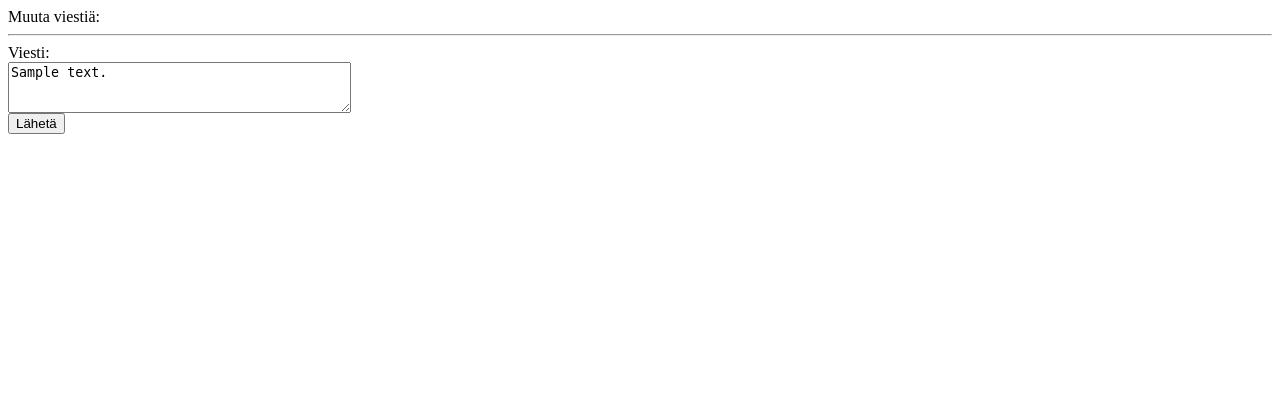
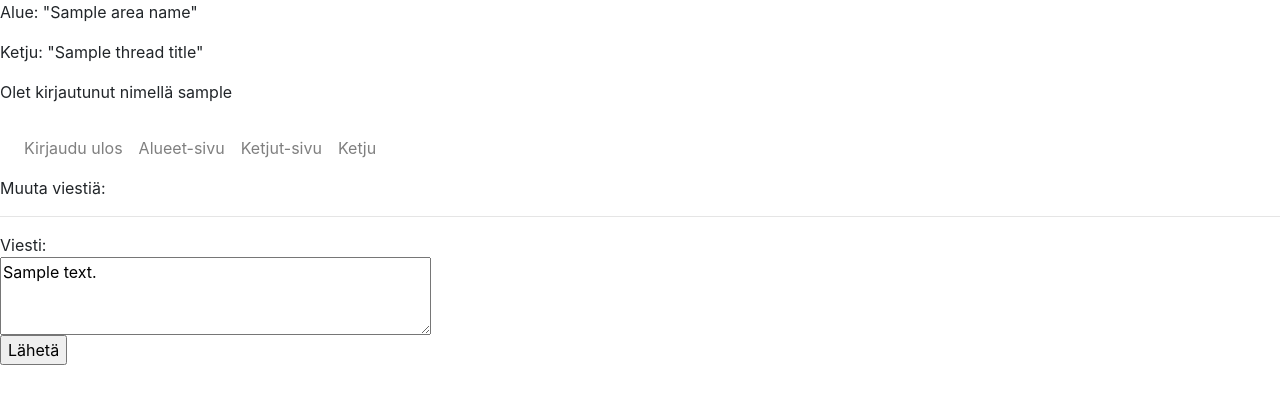
Before and after one commit to taapp/tsoha-keskustelusovellus, a Flask app: template templates/edit_message.html in a window 1280 px wide. Shown: the top 404 px of the page. Run offline with Flask 2, Linux system fonts and the light colour scheme; the visitor is signed in with stand-in values (Sample User, id 1); the template is opened without the code that fills it: most values are stand-ins (such as "Sample title", 1, 10 or a date in 2020); some libraries are stand-ins or nearby versions.

Commit message:
Add bootstrapt and navigation bar to edit_message page

```diff
--- a/templates/edit_message.html
+++ b/templates/edit_message.html
@@ -1,5 +1,32 @@
+<meta name="viewport" content="width=device-width, initial-scale=1, shrink-to-fit=no">
+<link rel="stylesheet" href="https://stackpath.bootstrapcdn.com/bootstrap/4.5.0/css/bootstrap.min.css">
+
+
 {% if session.user_id==user_id or session.user_is_admin==True %}
-Muuta viestiä:
+
+<p>Alue: "{{ area_name }}"</p>
+<p>Ketju: "{{ thread_title }}"</p>
+<p>Olet kirjautunut nimellä {{ session.username }}</p>
+<nav class="navbar navbar-expand-sm navbar-light">
+    <!-- <a class="navbar-brand" href="#">Keskustelusovellus</a> -->
+    <ul class="navbar-nav">
+      <li class="nav-item">
+        <a class="nav-link" href="/logout">Kirjaudu ulos</a>
+      </li>
+      <li class="nav-item">
+        <a class="nav-link" href="/areas">Alueet-sivu</a>
+      </li>
+      <li class="nav-item">
+        <a class="nav-link" href="{{ url_for('handle_threads', area_id=area_id) }}">Ketjut-sivu</a>
+      </li>
+      <li class="nav-item">
+        <a class="nav-link" href="{{ url_for('handle_messages', thread_id=thread_id) }}">Ketju</a>
+      </li>
+    </ul>
+  </nav>
+
+
+<p>Muuta viestiä: </p>
 <hr>
 <form action="/handle_edit_message" method="post">
 Viesti: <br>
```
Also changed, not shown: routes.py (+8 -1 lines).
